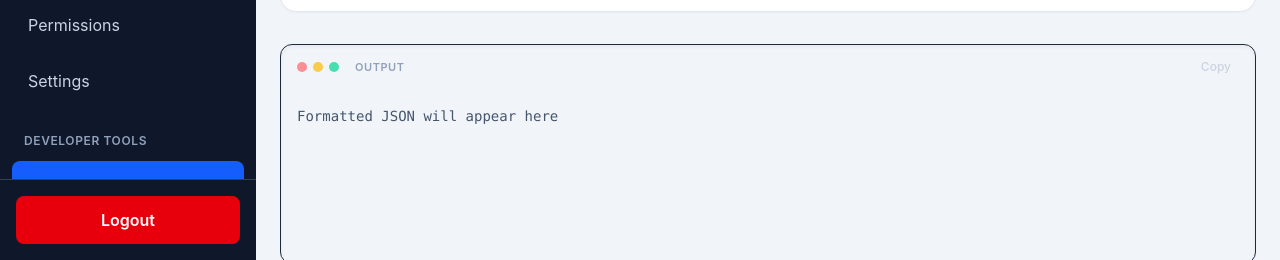
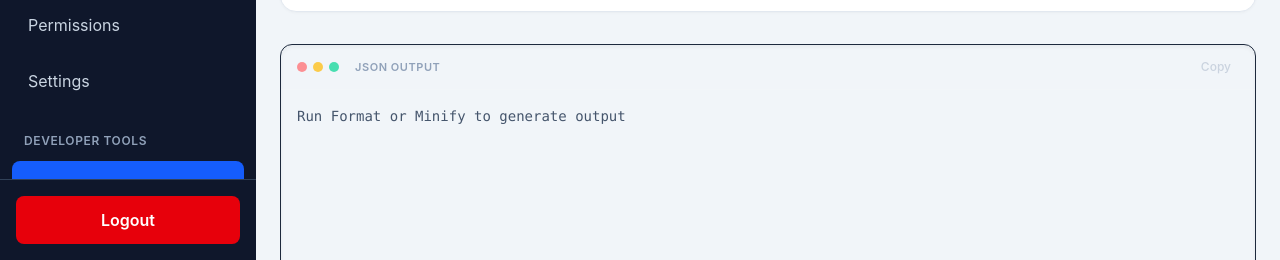
Before and after one commit to christalselvin/devtool-hub-frondend, a React (Vite) app: page /tools/json in a window 1280 px wide. Shown: the part 540-800 px from the top of the page. Built offline with nearby package versions, Linux system fonts and the light colour scheme; sample sign-in values are in the browser's storage.

Commit message:
fix: prevent JSON output crash and improve formatter output UX

```diff
--- a/src/pages/JsonFormatterPage.tsx
+++ b/src/pages/JsonFormatterPage.tsx
@@ -16,9 +16,10 @@ export default function JsonFormatterPage() {
   const handleFormat = async () => {
     try {
       const res = await formatJson(input);
-      setOutput(res.data);
-      toast.success("Formatted successfully");
+      setOutput(res?.data?.formatted ?? "");
+      toast.success("JSON formatted successfully");
     } catch {
+      setOutput("");
       toast.error("Invalid JSON");
     }
   };
@@ -26,18 +27,22 @@ export default function JsonFormatterPage() {
   const handleMinify = async () => {
     try {
       const res = await minifyJson(input);
-      setOutput(res.data);
-      toast.success("Minified");
+      setOutput(res?.data?.minified ?? "");
+      toast.success("JSON minified successfully");
     } catch {
+      setOutput("");
       toast.error("Invalid JSON");
     }
   };
 
   const handleValidate = async () => {
     try {
-      await validateJson(input);
-      toast.success("Valid JSON");
+      const res = await validateJson(input);
+      const isValid = res?.data?.valid === true;
+      setOutput(isValid ? "Valid JSON ✓" : "Invalid JSON");
+      toast.success(isValid ? "Valid JSON" : "Invalid JSON");
     } catch {
+      setOutput("Invalid JSON");
       toast.error("Invalid JSON");
     }
   };
@@ -85,11 +90,11 @@ export default function JsonFormatterPage() {
       </Card>
 
       <OutputPanel
-        label="Output"
+        label="JSON Output"
         value={output}
-        minHeight="min-h-[220px]"
+        minHeight="min-h-[260px]"
         wrap={false}
-        placeholder="Formatted JSON will appear here"
+        placeholder="Run Format or Minify to generate output"
       />
     </div>
   );
```
